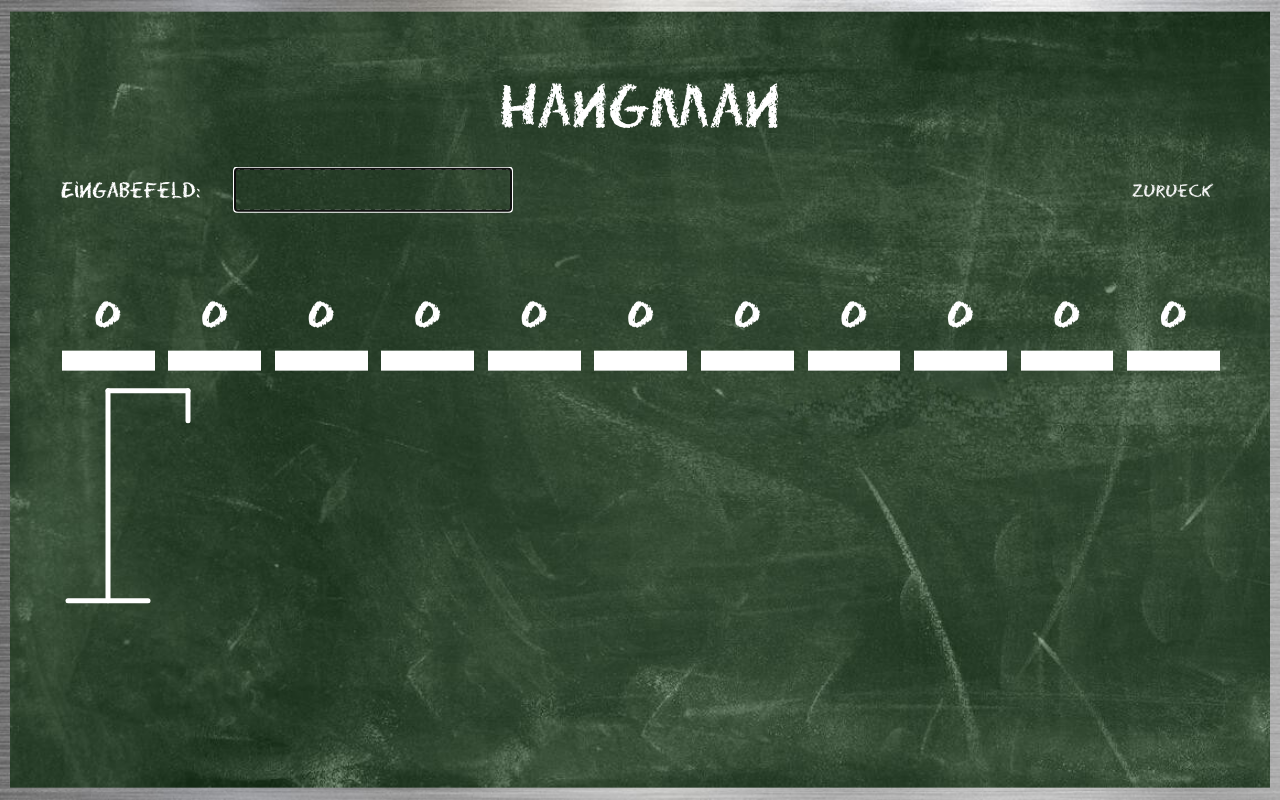
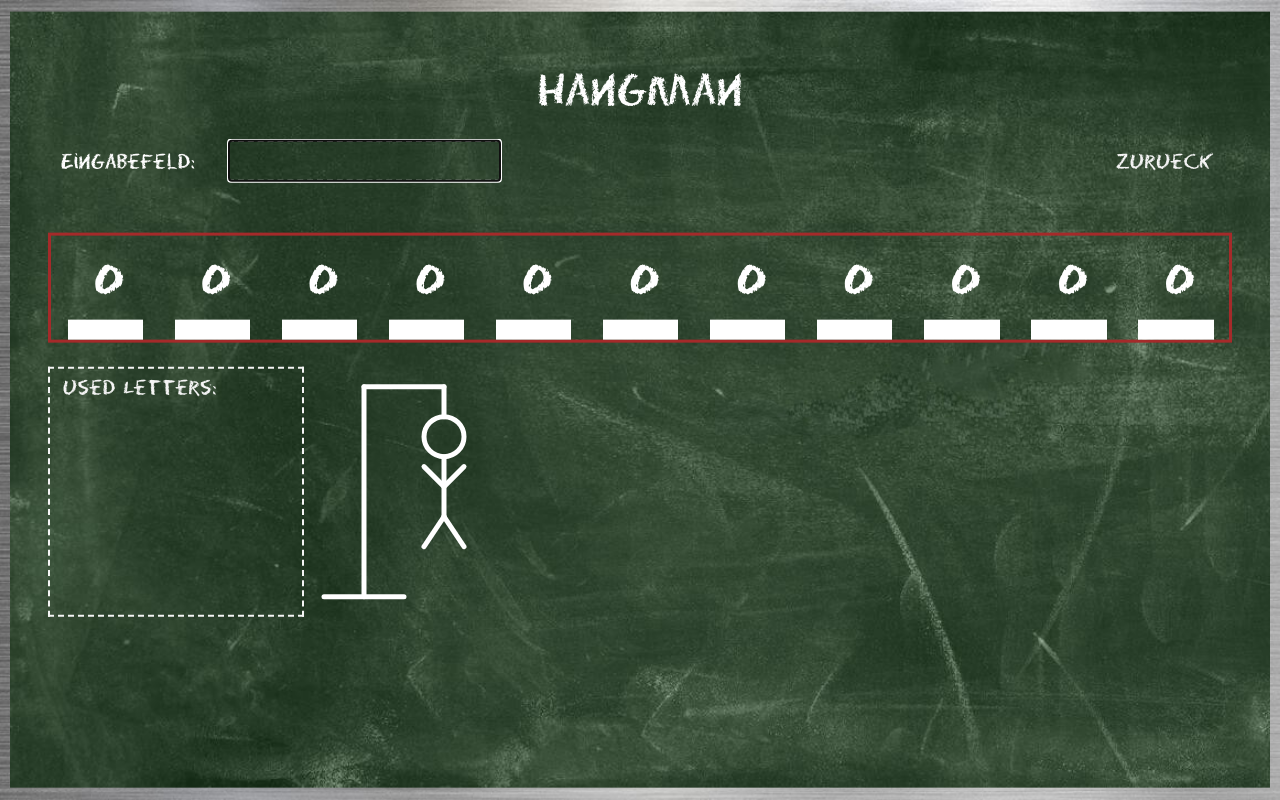
Before and after one commit to Tetoji/Hangman-Projekt, a Django app: page /game/ in a window 1280 px wide. Run offline with Django 4.2, Linux system fonts and the light colour scheme; data comes from the database, SQL or seed files in the repository; some libraries are stand-ins or nearby versions.

Commit message:
game changes

```diff
--- a/hangmanapp/static/game.css
+++ b/hangmanapp/static/game.css
@@ -2,7 +2,7 @@
   min-width: 100vh;
   text-align: center;
   color: white;
-  font-size: 70px;
+  font-size: 4vw;
   margin-bottom: 1vw;
 }
 @font-face {
@@ -26,24 +26,14 @@ body {
   background-image: url("Tafel_neu.jpeg");
   background-size: cover;
   background-repeat: no-repeat;
-  justify-content: center;
-  align-items: center;
   font-family: "EraserDust";
-  font-size: 30px;
+  font-size: 3vh;
   color: whitesmoke;
   margin: auto;
   position: relative;
   transform: translateY(1.5%);
   padding: 3vw;
 }
-
-/* .wordLine {
-    border-color: white;
-    margin-left: 2%;
-    border-width: 20px;
-    width: 5%;
-    opacity: 1;
-} */
 
 .wordLine {
   background-color: white;
@@ -52,13 +42,9 @@ body {
   height: 20px;
 }
 
-.wordLines {
-  /* display: flex; */
-}
-
 .stuff{
   display: flex;
-  margin-bottom: 5vw;
+  margin-bottom: 4vw;
 }
 
 .backButton
@@ -71,7 +57,7 @@ body {
 }
 
 .letterInput{
-  font-size: 25px;
+  font-size: 3vh;
   margin-left: 1vw;
   flex: 1;
 }
@@ -88,24 +74,26 @@ body {
 
 .letter {
   color: white;
-  font-size: 50px;
+  font-size: 7vh;
   grid-area: letter;
   margin-left: 37%;
 }
 
-/*
-.gridElement {
-  display: grid;
-  grid-template-areas:
-    "letter"
-    "line";
+.letter2 {
+  color: white;
+  font-size: 7vh;
+  grid-area: letter;
 }
-*/
+
+.wordLines{
+border: 3px solid;
+border-color: brown;
+display: flex;
+}
 
 .letterElement {
-  width: 8%;
-  float: left;
-  margin-left: 1%;
+  width: 6vw;
+  margin: auto;
 }
 
 button {
@@ -113,16 +101,20 @@ button {
   color: whitesmoke;
   border-color: green;
   border-style:none;
-  font-size: 20px;
+  font-size: 3vh;
 }
 
 button:hover{
-  font-size: 25px;
+  font-size: 3.5vh;
   font-weight: bold;
 }
 
+.all{
+  margin-top: 3vh;
+  display: flex;
+}
+
 .game-container {
-  margin: auto;
 }
 
 .figure-container {
@@ -134,5 +126,20 @@ button:hover{
 
 .figure-part
 {
-    display: none;
+    display: block;
 }
+
+.letterElement2 {
+
+  float: left;
+  margin-left: 1%;
+  max-height: 50px;
+}
+
+.usedLetters
+{
+  max-width: 20vw;
+  min-width: 20vw;
+  border: 2px dashed;
+  padding-left: 1vw;
+}
--- a/hangmanapp/templates/hangman_game.html
+++ b/hangmanapp/templates/hangman_game.html
@@ -55,8 +55,7 @@
           <button
             type="button"
             id="backToMenu"
-            onclick="window.location.href='http://localhost:8000/menue'"
-          >
+            onclick="window.location.href='http://localhost:8000/menue'">
             Zurueck
           </button>
         </div>
@@ -71,6 +70,20 @@
           </div>
         </div>
         {% endif %} {% endfor %}
+      </div>
+
+      <div class = "all">
+        <div class="usedLetters">
+          Used Letters:<br>
+          {% for letter in checkedLetters %}
+          {% if letter != ',' %}
+          <div class="letterElement2">
+              <div class="gridElement">
+                  <span class="letter2">{{letter}},&nbsp; </span>
+              </div>
+          </div>
+          {% endif %}
+          {% endfor %}
         </div>
 
         <div class="game-container">
@@ -93,6 +106,7 @@
             <line x1="140" y1="150" x2="160" y2="180" class="figure-part" />
           </svg>
         </div>
+      </div>
 
       <!--transportiert die das wordLetters Array in die javaScript Datei-->
       {{ wordLetters|json_script:"wordLetters" }}
```
Lines whose indentation alone changed are shown as unchanged.
